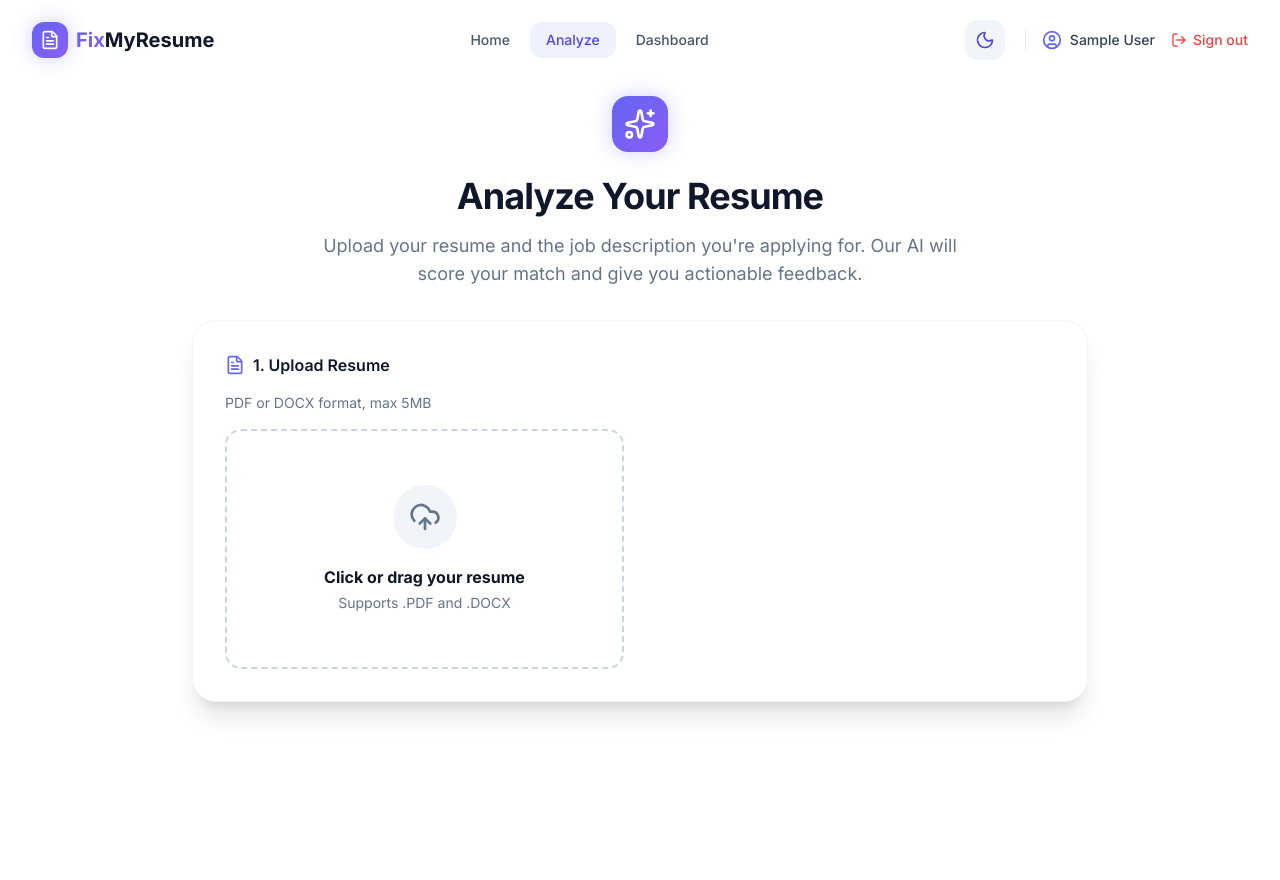
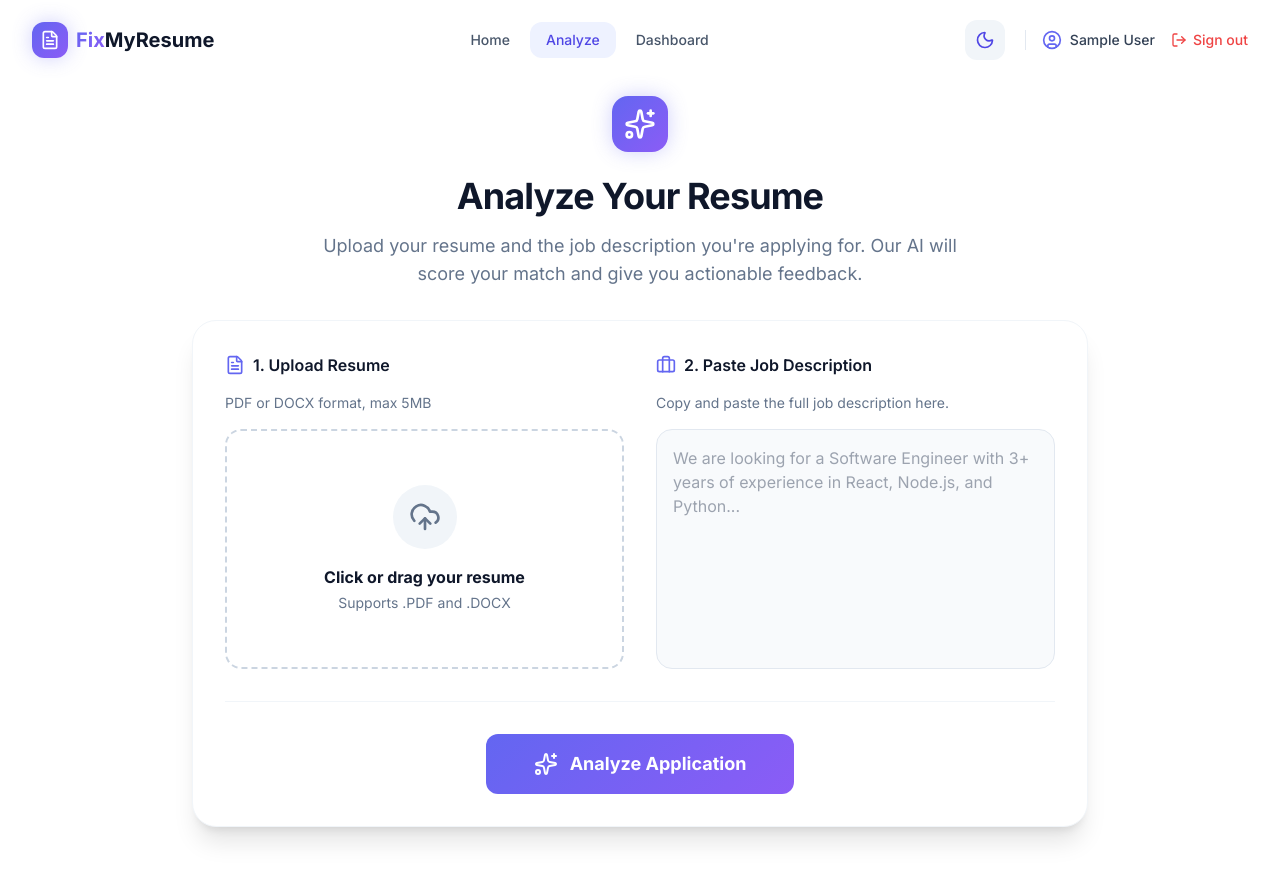
Before and after one commit to amaaan7/FixMyResume, a React (Vite) app in the folder frontend/: page /analyze in a window 1280 px wide. Shown: the top 880 px of the page. Before the commit the page ends 840 px from the top, so only its background shows below. Built offline with nearby package versions, Linux system fonts and the light colour scheme; sample sign-in values are in the browser's storage.

Commit message:
analyze page done

```diff
--- a/frontend/src/pages/AnalyzePage.jsx
+++ b/frontend/src/pages/AnalyzePage.jsx
@@ -72,13 +72,48 @@ export default function AnalyzePage() {
                             <FileDropzone onFileSelect={(selectedFile) => setFile(selectedFile)} />
                         </div>
 
+                        {/* Right Side: Job Description */}
+                        <div className="space-y-4 flex flex-col">
+                            <div className="flex items-center gap-2 text-dark-900 dark:test-white font-semibold">
+                                <Briefcase className="w-5 h-5 text-primary-500" />
+                                <h3>2. Paste Job Description</h3>
+                            </div>
+                            <p className="text-sm text-dark-500 dark:text-dark-400" >
+                                Copy and paste the full job description here.
+                            </p>
+
+                            <textarea
+                                className="flex-1 w-full p-4 rounded-2xl bg-dark-50 dark:bg-dark-900 border border-dark-200 dark:border-dark-700 text-dark-900 dark:text-white focus:ring-2 focus:ring-primary-500 focus:border-transparent transition-all outline-none resize-none min-h-[240px]"
+                                placeholder='We are looking for a Software Engineer with 3+ years of experience in React, Node.js, and Python...'
+                                value={jobDescription}
+                                onChange={(e) => setJobDescription(e.target.value)}
+                            />
+                        </div>
 
                     </div>
 
+                    {/* Bottom Area: Submit Button */}
+                    <div className="mt-8 pt-8 border-t border-dark-100 dark:border-dark-700 flex justify-center">
+                        <button
+                            onClick={handleAnalyze}
+                            disabled={isLoading}
+                            className="w-full md:w-auto px-12 py-4 bg-gradient-primary hover:shadow-glow text-white font-bold rounded-xl transition-all duration-300 disabled:opacity-70 disabled:cursor-not-allowed flex items-center justify-center gap-3 text-lg"
+                        >
+                            {isLoading ? (
+                                <>
+                                    <Loader2 className="w-6 h-6 animate-spin" />
+                                    Analyzing with AI... (Takes ~10 seconds)
+                                </>
+                            ) : (
+                                <>
+                                    <Sparkles className="w-6 h-6" />
+                                    Analyze Application
+                                </>
+                            )}
+                        </button>
+                    </div>
                 </div>
-
             </div>
-
         </div>
     )
 }
```
